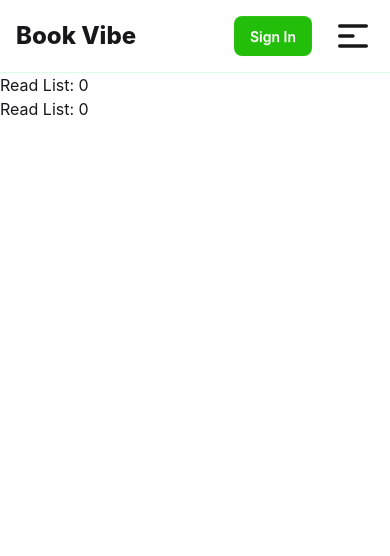
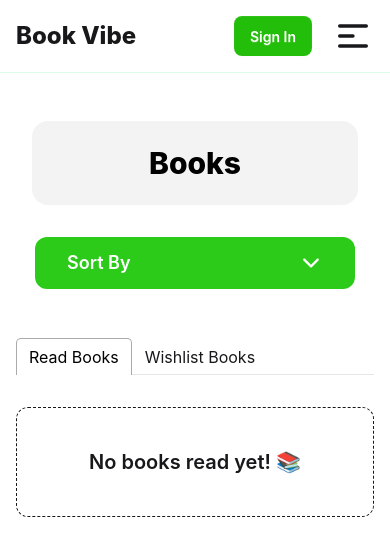
Before and after one commit to mosharof-dev/book-vibe-react, a React (Vite) app: page /Books in a window 390 px wide. Shown: the top 556 px of the page. Built offline with nearby package versions, Linux system fonts and the light colour scheme.

Commit message:
feat: implement book sorting logic and responsive tab-based UI

```diff
--- a/src/Components/Context/BookProvider.jsx
+++ b/src/Components/Context/BookProvider.jsx
@@ -7,7 +7,7 @@
   const [readList, setReadList] = useState([]);
   const [wishlist, setWishlist] = useState([]);
 
-  // Common notification style (optional)
+  // Common notification
   const toastConfig = {
     position: "top-right",
     autoClose: 3000,
@@ -22,7 +22,7 @@
       toast.warn(`" ${book.bookName} " is already in your Read List! 📚`, toastConfig);
     } else {
       setReadList([...readList, book]);
-      // Wishlist theke remove kore deya bhalo jodi read list e add hoy
+      // Wishlist theke remove
       setWishlist(wishlist.filter((b) => b.bookId !== book.bookId));
       toast.success(`Excellent! " ${book.bookName} " added to Read List. ✅`, toastConfig);
     }
--- /dev/null
+++ b/src/Components/Pages/Books/BookCard.jsx
@@ -0,0 +1,65 @@
+import React from 'react';
+import { HiOutlineLocationMarker, HiOutlineUsers } from "react-icons/hi";
+import { MdOutlineStickyNote2 } from "react-icons/md";
+
+const BookCard = ({ book }) => {
+  const { bookName, author, image, totalPages, rating, category, tags, publisher, yearOfPublishing } = book;
+
+  return (
+    <div className="border border-gray-200 p-6 rounded-2xl flex flex-col md:flex-row gap-6 mb-6">
+      {/* Book Image Section */}
+      <div className="bg-[#f3f3f3] flex justify-center items-center rounded-2xl p-6 md:w-57">
+        <img src={image} alt={bookName} className="h-44 object-contain shadow-lg" />
+      </div>
+
+      {/* Book Details Section */}
+      <div className="flex-1">
+        <h2 className="text-2xl font-bold mb-2">{bookName}</h2>
+        <p className="text-gray-600 font-medium mb-4">By : {author}</p>
+
+        {/* Tags and Year */}
+        <div className="flex flex-wrap items-center gap-4 mb-4">
+          <div className="flex gap-3 items-center">
+            <span className="font-bold">Tag</span>
+            {tags?.map((tag, index) => (
+              <span key={index} className="text-[#23BE0A] bg-[#23be0a0d] px-3 py-1 rounded-full font-medium">
+                #{tag}
+              </span>
+            ))}
+          </div>
+          <div className="flex items-center gap-2 text-gray-500">
+            <HiOutlineLocationMarker className="text-xl" />
+            <span>Year of Publishing: {yearOfPublishing}</span>
+          </div>
+        </div>
+
+        {/* Publisher and Page Info */}
+        <div className="flex flex-wrap gap-6 text-gray-500 mb-4 border-b pb-4">
+          <div className="flex items-center gap-2">
+            <HiOutlineUsers className="text-xl" />
+            <span>Publisher: {publisher}</span>
+          </div>
+          <div className="flex items-center gap-2">
+            <MdOutlineStickyNote2 className="text-xl" />
+            <span>Page {totalPages}</span>
+          </div>
+        </div>
+
+        {/* Action Buttons */}
+        <div className="flex flex-wrap gap-3">
+          <span className="bg-[#328eff26] text-[#328EFF] px-5 py-2 rounded-full font-medium">
+            Category: {category}
+          </span>
+          <span className="bg-[#ffac3326] text-[#FFAC33] px-5 py-2 rounded-full font-medium">
+            Rating: {rating}
+          </span>
+          <button className="bg-[#23BE0A] text-white px-5 py-2 rounded-full font-medium hover:bg-[#1a9d08] transition">
+            View Details
+          </button>
+        </div>
+      </div>
+    </div>
+  );
+};
+
+export default BookCard;
--- /dev/null
+++ b/src/Components/Pages/Books/BookSortingHeader.jsx
@@ -0,0 +1,55 @@
+import React, { useState } from 'react';
+import { IoIosArrowDown, IoIosArrowUp } from 'react-icons/io';
+
+const BookSortingHeader = ({ setSortingType }) => { // Destructure setSortingType here
+  const [isOpen, setIsOpen] = useState(false);
+  const [selectedSort, setSelectedSort] = useState("Sort By");
+
+  const sortOptions = ["Rating", "Number of pages", "Publisher year"];
+
+  const toggleDropdown = () => setIsOpen(!isOpen);
+
+  const handleSelectSort = (option) => {
+    setSelectedSort(option);
+    setIsOpen(false);
+    setSortingType(option); // Updates sortingType in Parent (Books.jsx)
+  };
+
+  return (
+    <div className="bg-white p-4 md:p-10 font-sans">
+      <div className="bg-[#f3f3f3] text-black text-center py-6 md:py-12 rounded-2xl mb-8">
+        <h1 className="text-3xl md:text-5xl font-extrabold">Books</h1>
+      </div>
+
+      <div className="flex justify-center relative">
+        <div className="relative w-full max-w-xs sm:w-auto">
+          <button
+            onClick={toggleDropdown}
+            className="flex items-center justify-between gap-3 bg-[#2ccb1a] text-white px-8 py-3 rounded-xl text-lg font-semibold transition duration-300 ease-in-out hover:bg-[#25b115] w-full md:w-auto"
+          >
+            {selectedSort}
+            {isOpen ? <IoIosArrowUp size={24} /> : <IoIosArrowDown size={24} />}
+          </button>
+
+          {isOpen && (
+            <div className="absolute top-full left-0 mt-2 w-full bg-[#f3f3f3] rounded-xl shadow-lg z-10 border border-gray-200">
+              <ul className="text-center py-2">
+                {sortOptions.map((option) => (
+                  <li
+                    key={option}
+                    onClick={() => handleSelectSort(option)}
+                    className="px-6 py-3 cursor-pointer text-lg text-gray-800 hover:bg-gray-200 transition first:rounded-t-xl last:rounded-b-xl"
+                  >
+                    {option}
+                  </li>
+                ))}
+              </ul>
+            </div>
+          )}
+        </div>
+      </div>
+    </div>
+  );
+};
+
+export default BookSortingHeader;
--- a/src/Components/Pages/Books/Books.jsx
+++ b/src/Components/Pages/Books/Books.jsx
@@ -1,15 +1,70 @@
-import React, { useContext } from 'react';
+import React, { useContext, useEffect, useState } from 'react';
 import { BookContext } from '../../Context/BookProvider';
-
+import { Tab, Tabs, TabList, TabPanel } from 'react-tabs';
+import 'react-tabs/style/react-tabs.css';
+import BookSortingHeader from './BookSortingHeader';
+import BookCard from './BookCard';
 
 const Books = () => {
-    const { storeBooks, setStoreBooks,   readList,
-    wishlist} = useContext(BookContext)
-        console.log(  storeBooks, setStoreBooks, 'contexBook ');
+    const { readList, wishlist } = useContext(BookContext);
+    const [sortingType, setSortingType] = useState("");
+
+    // States to hold the sorted lists for UI
+    const [displayReadList, setDisplayReadList] = useState([]);
+    const [displayWishlist, setDisplayWishlist] = useState([]);
+
+    // Logic for Sorting (Ascending)
+    useEffect(() => {
+        const sortData = (data) => {
+            let sorted = [...data];
+
+            if (sortingType === "Rating") {
+                // Ascending: 4.2 -> 4.5 -> 4.8
+                sorted.sort((a, b) => a.rating - b.rating);
+            }
+            else if (sortingType === "Number of pages") {
+                sorted.sort((a, b) => a.totalPages - b.totalPages);
+            }
+            else if (sortingType === "Publisher year") {
+                sorted.sort((a, b) => a.yearOfPublishing - b.yearOfPublishing);
+            }
+
+            return sorted;
+        };
+
+        setDisplayReadList(sortData(readList));
+        setDisplayWishlist(sortData(wishlist));
+    }, [sortingType, readList, wishlist]);
+
     return (
-        <div>
-          <h1>Read List: {readList.length}</h1>
-          <h1>Read List: {wishlist.length}</h1>
+        <div className="max-w-7xl mx-auto px-4 py-8">
+            {/* 1. Header with Sorting Type Updater */}
+            <BookSortingHeader setSortingType={setSortingType} />
+
+            <Tabs className="mt-8">
+                <TabList className="flex border-b border-gray-200 mb-8">
+                    <Tab>Read Books</Tab>
+                    <Tab >Wishlist Books</Tab>
+                </TabList>
+
+                {/* 2. Read List Panel - mapping sorted data */}
+                <TabPanel>
+                    {displayReadList.length > 0 ? (
+                        displayReadList.map(book => <BookCard key={book.bookId} book={book} />)
+                    ) : (
+                        <p className="text-center py-10 border border-dashed rounded-xl text-xl font-semibold">No books read yet! 📚</p>
+                    )}
+                </TabPanel>
+
+                {/* 3. Wishlist Panel - mapping sorted data */}
+                <TabPanel>
+                    {displayWishlist.length > 0 ? (
+                        displayWishlist.map(book => <BookCard key={book.bookId} book={book} />)
+                    ) : (
+                        <p className="text-center py-10 border border-dashed rounded-xl text-xl font-semibold">Your wishlist is empty! ✨</p>
+                    )}
+                </TabPanel>
+            </Tabs>
         </div>
     );
 };
```
Also changed, not shown: src/Routes/Utils/localDB.js (added).
